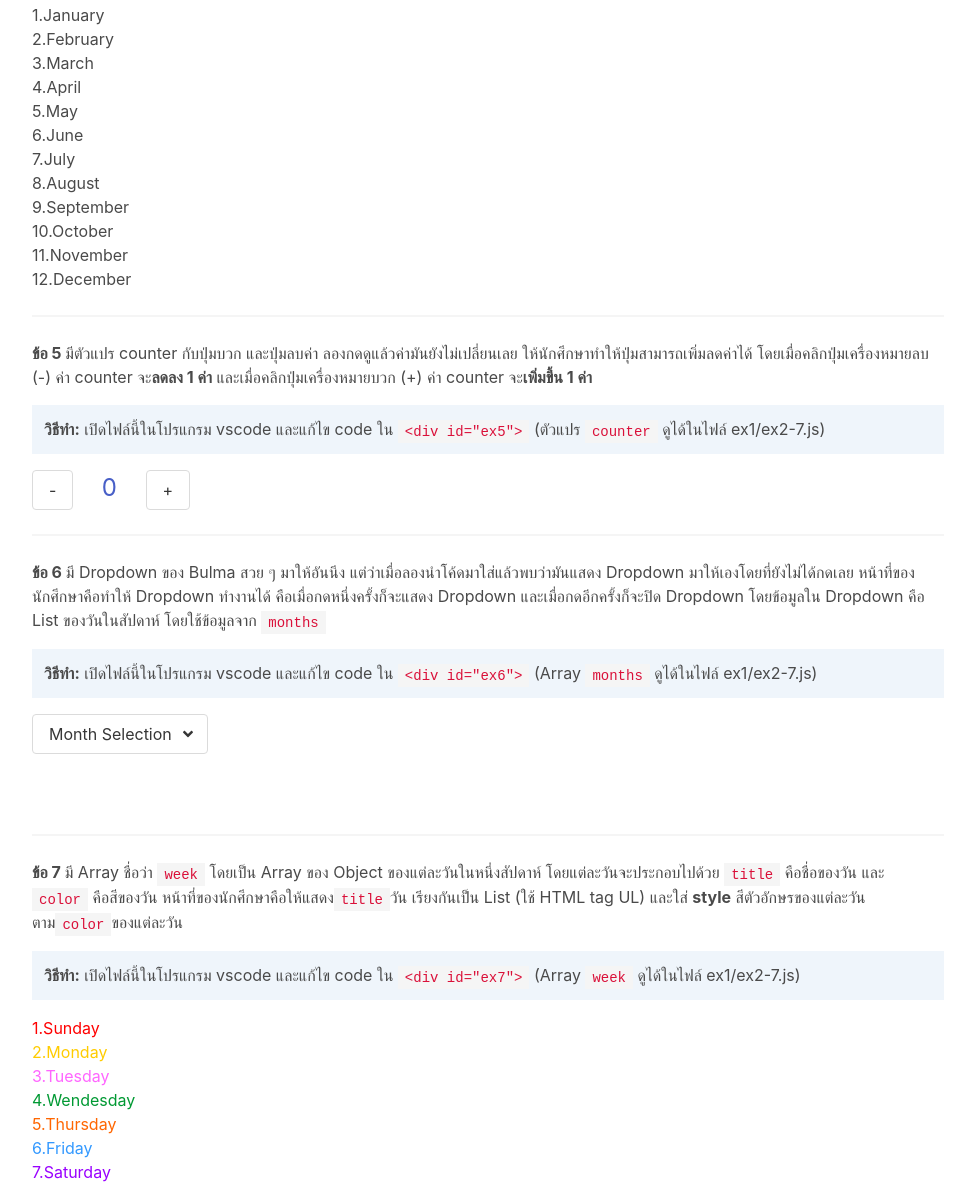
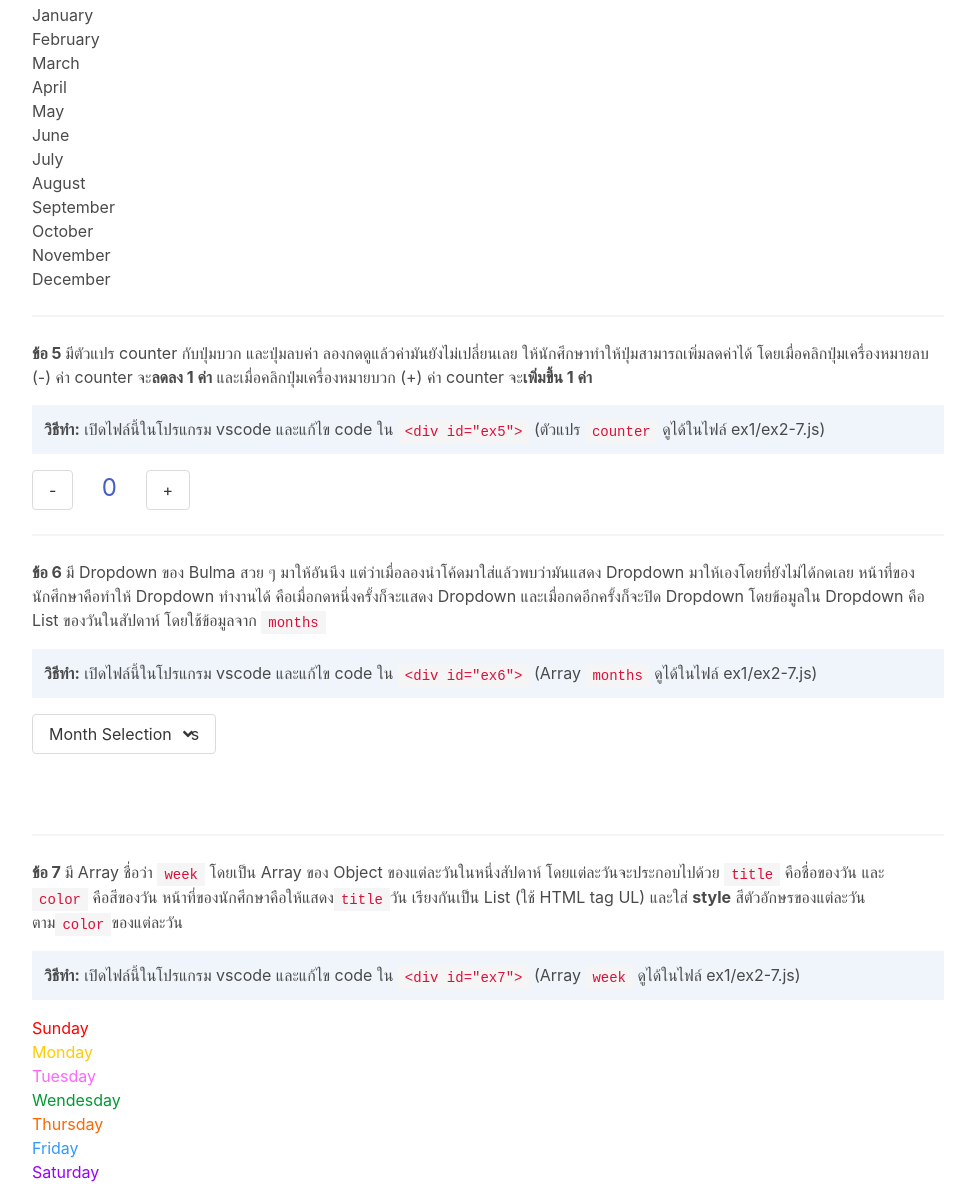
Before and after one commit to aummnptp/web-pro-lab, a plain HTML site: page WEEK05-VUE-1/ex1/index.html in a window 1280 px wide. Shown: the part 1708-2892 px from the top of the page, without its empty margins (152-1127 px from the left). Drawn offline with nearby package versions, Linux system fonts and the light colour scheme.

Commit message:
Add files via upload

```diff
--- a/WEEK05-VUE-1/ex1/index.html
+++ b/WEEK05-VUE-1/ex1/index.html
@@ -107,8 +107,8 @@
             <!-- ข้อ 4 ----------------------------------------------------------------- -->
             <div id='ex4'>
                 <ul>
-                    <li v-for="(month,index) in months">
-                    {{index +1}}.{{month}}
+                    <li v-for="(month) in months">
+                    {{month}}
                     </li>
                 </ul>
             </div>
@@ -147,14 +147,25 @@
 
             <!-- ข้อ 6 ----------------------------------------------------------------- -->
             <div id='ex6'>
+
                 <div :class="{dropdown: dropdown, 'is-active': isActive}">
                     <div class="dropdown-trigger">
+                        <template v-if="(isActive === false)">
                                 <button class="button" aria-haspopup="true" aria-controls="dropdown-menu" @click="isActive = true">
+                                    <span>Month Selection</span>
+                                    <span class="icon is-small">
+                                        <i class="fas fa-angle-down" aria-hidden="true"></i>
+                                    </span>s
+                                </button>
+                        </template>
+                        <template v-else>
+                            <button class="button" aria-haspopup="true" aria-controls="dropdown-menu" @click="isActive = false">
                                 <span>Month Selection</span>
                                 <span class="icon is-small">
                                     <i class="fas fa-angle-down" aria-hidden="true"></i>
                                 </span>
                             </button>
+                    </template>
                     </div>
                     <div class="dropdown-menu" id="dropdown-menu" role="menu">
                         <div class="dropdown-content">
@@ -184,8 +195,8 @@
             <!-- ข้อ 7 ----------------------------------------------------------------- -->
             <div id="ex7">
                 <ul>
-                    <li v-for="(day,index) in week" v-bind:style="{color :day.color}">
-                        {{index+1}}.{{day.title}}
+                    <li v-for="(day) in week" v-bind:style="{color :day.color}">
+                        {{day.title}}
                     </li>
                 </ul>
             </div>
```
Lines whose indentation alone changed are shown as unchanged.
